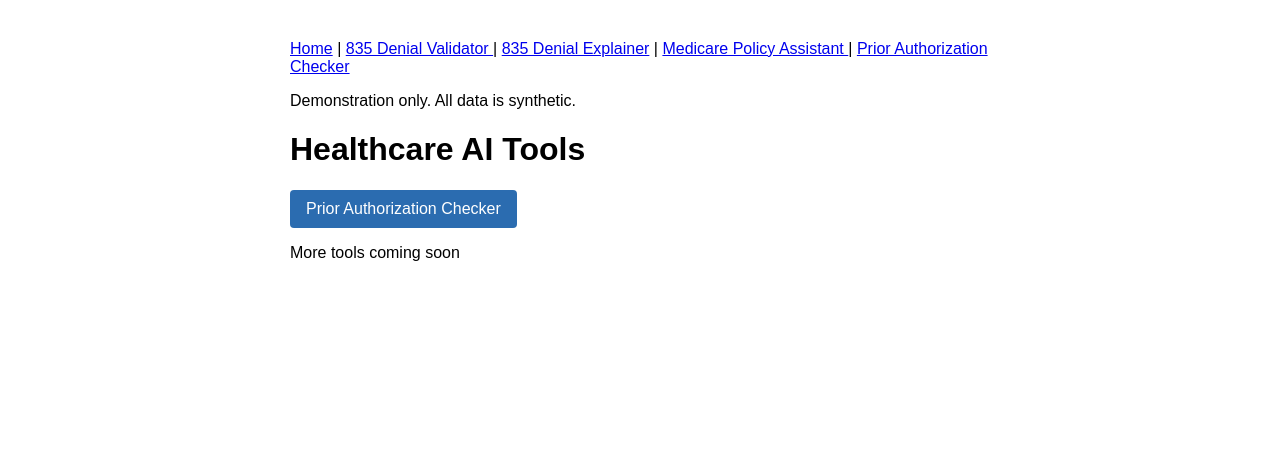
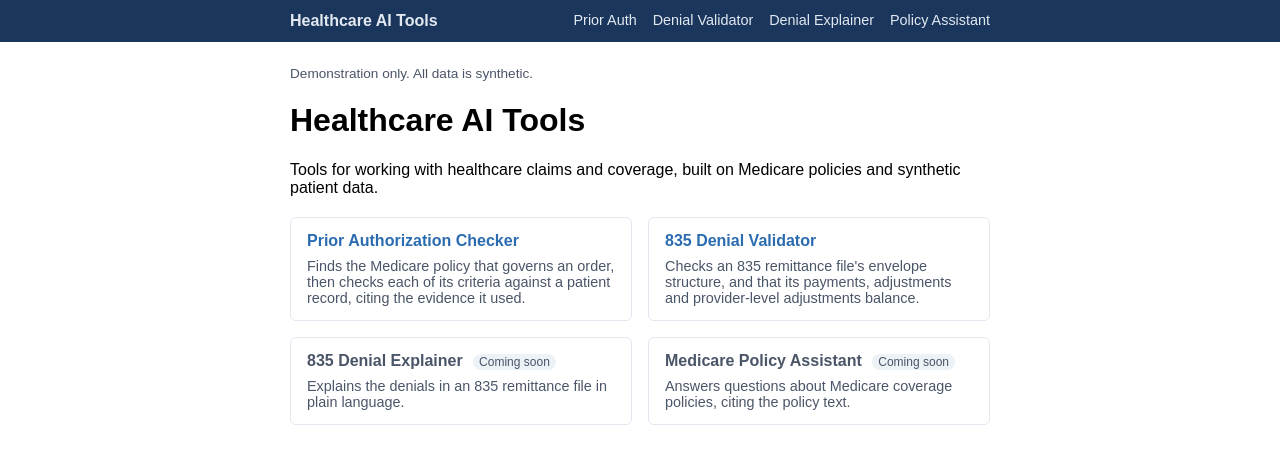
Before and after one commit to wkwako/healthcare-ai-tools, a FastAPI app: page / in a window 1280 px wide. Shown: the top 464 px of the page. Run offline with FastAPI, Linux system fonts and the light colour scheme.

Commit message:
adding cards to homepage, beautifying toolbar

```diff
--- a/main.py
+++ b/main.py
@@ -23,6 +23,21 @@ app = FastAPI()
 app.mount("/static", StaticFiles(directory="static"), name="static")
 
 templates = Jinja2Templates(directory="templates")
+
+#every tool, for the toolbar on each page and the cards on the homepage
+TOOLS = [
+    {"name": "Prior Authorization Checker", "short_name": "Prior Auth", "path": "/prior-auth-checker", "ready": True,
+     "description": "Finds the Medicare policy that governs an order, then checks each of its criteria against a "
+                    "patient record, citing the evidence it used."},
+    {"name": "835 Denial Validator", "short_name": "Denial Validator", "path": "/denial-validator", "ready": True,
+     "description": "Checks an 835 remittance file's envelope structure, and that its payments, adjustments and "
+                    "provider-level adjustments balance."},
+    {"name": "835 Denial Explainer", "short_name": "Denial Explainer", "path": "/denials-explainer", "ready": False,
+     "description": "Explains the denials in an 835 remittance file in plain language."},
+    {"name": "Medicare Policy Assistant", "short_name": "Policy Assistant", "path": "/medicare-policy-assistant",
+     "ready": False, "description": "Answers questions about Medicare coverage policies, citing the policy text."},
+]
+templates.env.globals["tools"] = TOOLS
 
 #when a browser sends a GET request to "/", run home() and send back whatever it returns
 @app.get("/", response_class=HTMLResponse)
--- a/static/style.css
+++ b/static/style.css
@@ -1,7 +1,110 @@
 body {
   font-family: sans-serif;
+  margin: 0;
+}
+
+main {
   max-width: 700px;
-  margin: 40px auto;
+  margin: 24px auto 40px;
+  padding: 0 16px;
+}
+
+/* Toolbar at the top of every page */
+.toolbar {
+  background: #1a365d;
+}
+
+.toolbar-inner {
+  max-width: 700px;
+  margin: 0 auto;
+  padding: 10px 16px;
+  display: flex;
+  flex-wrap: wrap;
+  align-items: center;
+  justify-content: space-between;
+  gap: 8px 20px;
+}
+
+.toolbar a {
+  color: #e2e8f0;
+  text-decoration: none;
+}
+
+.toolbar a:hover {
+  color: white;
+}
+
+.site-name {
+  font-weight: bold;
+}
+
+.toolbar-links {
+  display: flex;
+  flex-wrap: wrap;
+  gap: 4px 16px;
+  font-size: 0.9rem;
+}
+
+.toolbar-links a {
+  padding: 2px 0;
+  border-bottom: 2px solid transparent;
+}
+
+.toolbar-links a.current {
+  color: white;
+  border-bottom-color: #90cdf4;
+}
+
+.disclaimer {
+  color: #4a5568;
+  font-size: 0.85rem;
+}
+
+/* Homepage tool cards */
+.cards {
+  display: grid;
+  grid-template-columns: repeat(auto-fill, minmax(300px, 1fr));
+  gap: 16px;
+  margin: 20px 0;
+}
+
+.card {
+  display: block;
+  border: 1px solid #e2e8f0;
+  border-radius: 6px;
+  padding: 14px 16px;
+  color: inherit;
+  text-decoration: none;
+  transition: border-color 0.15s, box-shadow 0.15s;
+}
+
+.card:hover, .card:focus-visible {
+  border-color: #2b6cb0;
+  box-shadow: 0 2px 8px rgba(26, 54, 93, 0.15);
+}
+
+.card-title {
+  font-weight: bold;
+  color: #2b6cb0;
+}
+
+.card p {
+  margin: 8px 0 0;
+  color: #4a5568;
+  font-size: 0.9rem;
+}
+
+.card-soon .card-title {
+  color: #4a5568;
+}
+
+.soon {
+  margin-left: 6px;
+  font-size: 0.75rem;
+  padding: 1px 6px;
+  border-radius: 10px;
+  background: #edf2f7;
+  color: #4a5568;
 }
 
 .button {
--- a/templates/base.html
+++ b/templates/base.html
@@ -1,12 +1,26 @@
 <!DOCTYPE html>
-<html>
+<html lang="en">
 <head>
+  <meta charset="utf-8">
+  <meta name="viewport" content="width=device-width, initial-scale=1">
   <title>{% block title %}Healthcare AI Tools{% endblock %}</title>
   <link rel="stylesheet" href="{{ url_for('static', path='style.css') }}">
 </head>
 <body>
-  <nav><a href="/">Home</a> | <a href="/denial-validator"> 835 Denial Validator </a> | <a href="/denials-explainer">835 Denial Explainer</a> | <a href="/medicare-policy-assistant"> Medicare Policy Assistant </a> | <a href="/prior-auth-checker"> Prior Authorization Checker </a> </nav>
-  <p class="disclaimer">Demonstration only. All data is synthetic.</p>
-  {% block content %}{% endblock %}
+  <header class="toolbar">
+    <nav class="toolbar-inner">
+      <a class="site-name" href="/">Healthcare AI Tools</a>
+      <div class="toolbar-links">
+        {% for tool in tools %}
+        <a href="{{ tool.path }}" {% if request.url.path == tool.path %}class="current" aria-current="page"{% endif %}>
+          {{ tool.short_name }}</a>
+        {% endfor %}
+      </div>
+    </nav>
+  </header>
+  <main>
+    <p class="disclaimer">Demonstration only. All data is synthetic.</p>
+    {% block content %}{% endblock %}
+  </main>
 </body>
 </html>
--- a/templates/index.html
+++ b/templates/index.html
@@ -1,6 +1,15 @@
 {% extends "base.html" %}
 {% block content %}
 <h1> Healthcare AI Tools </h1>
-<a class="button" href="/prior-auth-checker"> Prior Authorization Checker </a>
-<p> More tools coming soon </p>
+<p>Tools for working with healthcare claims and coverage, built on Medicare policies and synthetic patient data.</p>
+
+<div class="cards">
+  {% for tool in tools %}
+  <a class="card {% if not tool.ready %}card-soon{% endif %}" href="{{ tool.path }}">
+    <span class="card-title">{{ tool.name }}</span>
+    {% if not tool.ready %}<span class="soon">Coming soon</span>{% endif %}
+    <p>{{ tool.description }}</p>
+  </a>
+  {% endfor %}
+</div>
 {% endblock %}
```
Also changed, not shown: tests/test_main.py (+10 -0 lines).
